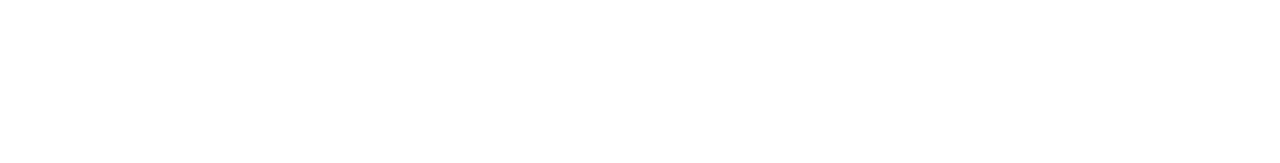
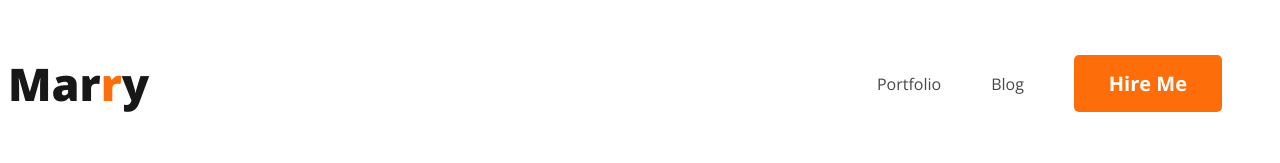
Before and after one commit to Saimur-Shahidullah/Web-developer-portfolio, a plain HTML site: page index.html in a window 1280 px wide. Drawn offline with nearby package versions, Linux system fonts and the light colour scheme.

Commit message:
Added Navbar Section

```diff
--- a/index.html
+++ b/index.html
@@ -1,13 +1,27 @@
 <!DOCTYPE html>
 <html lang="en">
+
 <head>
     <meta charset="UTF-8">
     <meta name="viewport" content="width=device-width, initial-scale=1.0">
     <title>Web Developer Portfolio</title>
+    <link rel="preconnect" href="https://fonts.googleapis.com">
+    <link rel="preconnect" href="https://fonts.gstatic.com" crossorigin>
+    <link href="https://fonts.googleapis.com/css2?family=Open+Sans:wght@400;500;600;700;800&display=swap"
+        rel="stylesheet">
+    <link rel="stylesheet" href="./styles/styles.css">
 </head>
+
 <body>
     <header>
-
+        <nav>
+            <h3 class="nav-title">Mar<span class="text-primary">r</span>y</h3>
+            <ul>
+                <li><a href="">Portfolio</a></li>
+                <li><a href="">Blog</a></li>
+                <li><button class="btn-primary">Hire Me</button></li>
+            </ul>
+        </nav>
     </header>
     <main>
 
@@ -16,4 +30,5 @@
 
     </footer>
 </body>
+
 </html>
--- /dev/null
+++ b/styles/styles.css
@@ -0,0 +1,49 @@
+/* Common Shared Style */
+* {
+    font-family: 'Open Sans', sans-serif;
+}
+
+.text-primary {
+    color: #FD6E0A;
+}
+
+.btn-primary {
+    border-radius: 5px;
+    background: #FD6E0A;
+    border: 0;
+    color: var(--White-Color, #FFF);
+    font-size: 20px;
+    font-weight: 700;
+    padding: 15px 35px;
+}
+
+/* Nav Related style */
+nav {
+    display: flex;
+    align-items: center;
+    justify-content: space-between;
+}
+
+.nav-title {
+    color: var(--Dark-01, #181818);
+    font-family: Open Sans;
+    font-size: 45px;
+    font-style: normal;
+    font-weight: 800;
+    line-height: normal;
+}
+
+nav>ul {
+    display: flex;
+    align-items: center;
+}
+
+nav li {
+    list-style: none;
+    margin-right: 50px;
+}
+
+nav a {
+    text-decoration: none;
+    color: #474747;
+}
```
